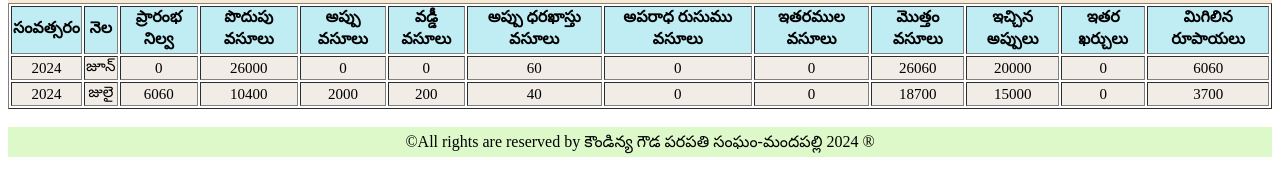
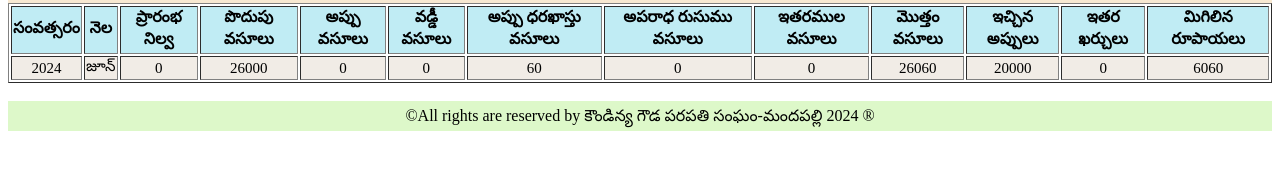
Before and after one commit to RANGURAKESH/koundinya, a plain HTML site: page Year.html in a window 1280 px wide. Shown: the part 151-346 px from the top of the page. Drawn offline with Linux system fonts and the light colour scheme.

Commit message:
Year.html

```diff
--- a/Year.html
+++ b/Year.html
@@ -32,21 +32,6 @@
     <tr>
         <td>2024</td><td>జూన్</td><td>0</td><td>26000</td><td>0</td><td>0</td><td>60</td><td>0</td><td>0</td><td>26060</td><td>20000</td><td>0</td><td>6060</td>
     </tr>
-    <tr>
-        <td>2024</td>
-        <td>జులై</td>
-	<td>6060</td>
-	<td>10400</td>
-	<td>2000</td>
-	<td>200</td>
-	<td>40</td>
-	<td>0</td>
-	<td>0</td>
-	<td>18700</td>
-	<td>15000</td>
-	<td>0</td>
-	<td>3700</td>
-    </tr>
 
     </table>
 </center><br>
```
